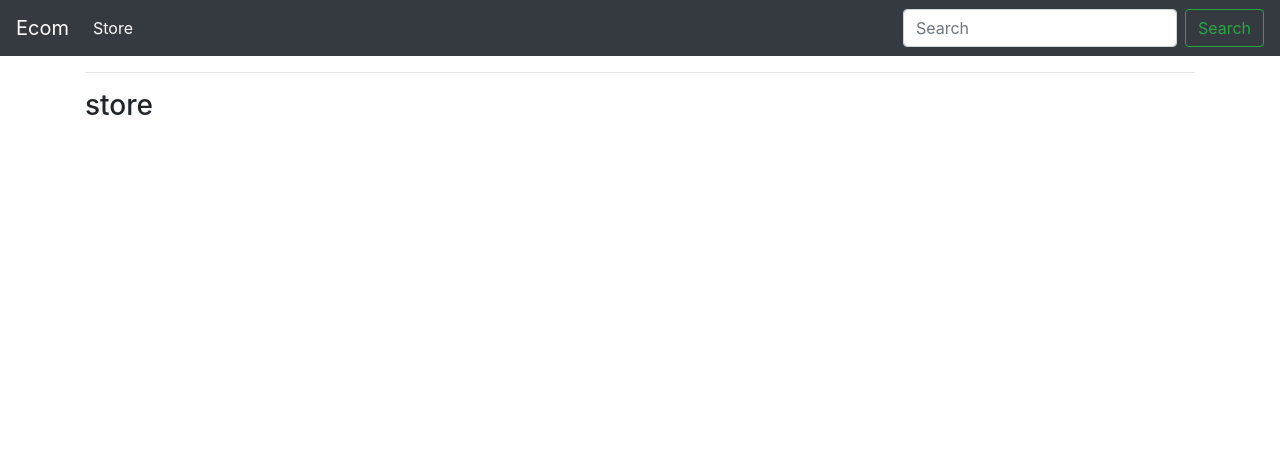
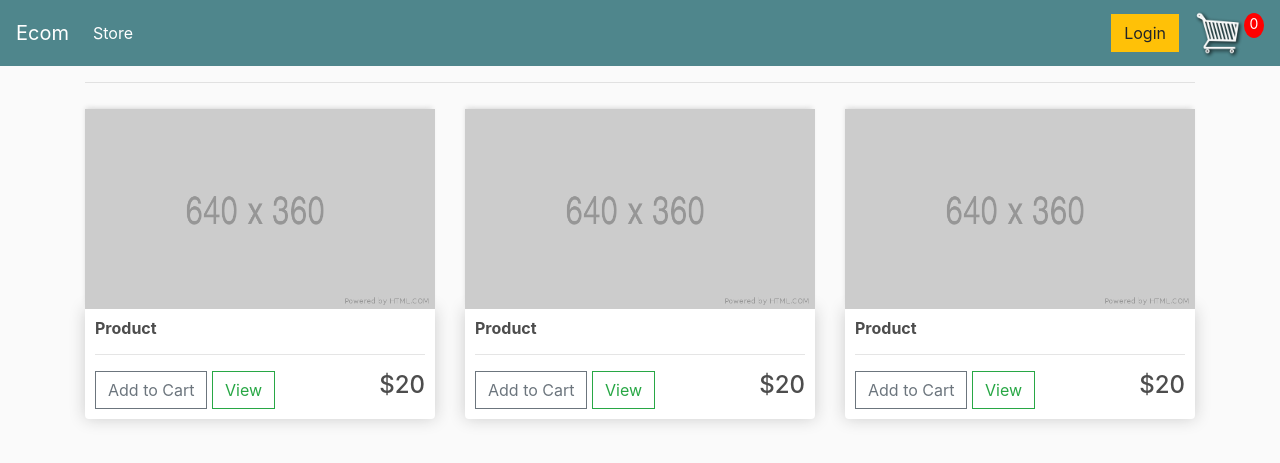
Before and after one commit to Daria200/E-commerce, a Django app: template store/templates/store/store.html in a window 1280 px wide. Shown: the top 463 px of the page. Run offline with Django 3.2, Linux system fonts and the light colour scheme; the template is opened without the code that fills it, so the values that code supplies are empty; parts of the project's set-up code (start-up, migrations or seed data) failed here and were passed over; some libraries are stand-ins or nearby versions.

Commit message:
styling store page

```diff
--- a/static/css/main.css
+++ b/static/css/main.css
@@ -0,0 +1,103 @@
+body {
+  background-color: hsl(0, 0%, 98%);
+}
+
+h1,
+h2,
+h3,
+h4,
+h5,
+h6 {
+  color: hsl(0, 0%, 30%);
+}
+
+.box-element {
+  box-shadow: hsl(0, 0%, 80%) 0 0 16px;
+  background-color: #fff;
+  border-radius: 4px;
+  padding: 10px;
+}
+
+.thumbnail {
+  width: 100%;
+  height: 200px;
+  -webkit-box-shadow: -1px -3px 5px -2px rgba(214, 214, 214, 1);
+  -moz-box-shadow: -1px -3px 5px -2px rgba(214, 214, 214, 1);
+  box-shadow: -1px -3px 5px -2px rgba(214, 214, 214, 1);
+}
+
+.product {
+  border-radius: 0 0 4px 4px;
+}
+
+.bg-dark {
+  background-color: #4f868c !important;
+}
+
+#cart-icon {
+  width: 50px;
+  display: inline-block;
+  margin-left: 15px;
+}
+
+#cart-total {
+  display: block;
+  text-align: center;
+  color: #fff;
+  background-color: red;
+  width: 20px;
+  height: 25px;
+  border-radius: 50%;
+  font-size: 14px;
+}
+
+.col-lg-4,
+.col-lg-6,
+.col-lg-8,
+.col-lg-12 {
+  margin-top: 10px;
+}
+
+.btn {
+  border-radius: 0;
+}
+
+.row-image {
+  width: 100px;
+}
+
+.form-field {
+  width: 250px;
+  display: inline-block;
+  padding: 5px;
+}
+
+.cart-row {
+  display: flex;
+  align-items: flex-stretch;
+  padding-bottom: 10px;
+  margin-bottom: 10px;
+  border-bottom: 1px solid #ececec;
+}
+
+.quantity {
+  display: inline-block;
+  font-weight: 700;
+  padding-right: 10px;
+}
+
+.chg-quantity {
+  width: 12px;
+  cursor: pointer;
+  display: block;
+  margin-top: 5px;
+  transition: 0.1s;
+}
+
+.chg-quantity:hover {
+  opacity: 0.6;
+}
+
+.hidden {
+  display: none !important;
+}
--- a/store/templates/store/main.html
+++ b/store/templates/store/main.html
@@ -1,15 +1,17 @@
+
 <!DOCTYPE html>
 {% load static %}
+
 <html lang="en">
 <head>
     <meta charset="UTF-8">
     <meta http-equiv="X-UA-Compatible" content="IE=edge">
     <meta name="viewport" content="width=device-width, initial-scale=1.0">
     <title>Ecom</title>
-    <link rel="stylesheet" type="text/css" href="{% static 'css/main.css' %}">
-    <meta name="viewport" content="width=device-width, initial-scale=1, maximum-scale=1, minimum-scale=1" />
     <!-- CSS only -->
     <link rel="stylesheet" href="https://maxcdn.bootstrapcdn.com/bootstrap/4.0.0/css/bootstrap.min.css" integrity="sha384-Gn5384xqQ1aoWXA+058RXPxPg6fy4IWvTNh0E263XmFcJlSAwiGgFAW/dAiS6JXm" crossorigin="anonymous">
+    <link rel="stylesheet" href="{% static 'css/main.css' %}">
+    <meta name="viewport" content="width=device-width, initial-scale=1, maximum-scale=1, minimum-scale=1" />
 </head>
 <body>
     <nav class="navbar navbar-expand-lg navbar-dark bg-dark">
@@ -24,10 +26,15 @@
               <a class="nav-link" href="{% url 'store' %}">Store <span class="sr-only">(current)</span></a>
             </li>
           </ul>
-          <form class="form-inline d-flex" >
-            <input class="form-control mr-sm-2" type="search" placeholder="Search" aria-label="Search">
-            <button class="btn btn-outline-success my-2 my-sm-0" type="submit">Search</button>
-          </form>
+          <div class="form-inline my-2 my-lg-0">
+            <a href="#"class="btn btn-warning">Login</a>
+
+            <a href="{% url 'cart' %}">
+               <img  id="cart-icon"  src="{% static 'images/cart.png' %}">
+           </a>
+           <p id="cart-total">0</p>
+
+       </div>
         </div>
     </nav>
 
--- a/store/templates/store/store.html
+++ b/store/templates/store/store.html
@@ -1,5 +1,36 @@
 {% extends 'store/main.html' %}
 {% load static %}
 {% block content %}
-<h3>store</h3>
+<div class="row">
+    <div class="col-lg-4">
+        <img class="thumbnail" src="{% static 'images/placeholder.png' %}" alt="">
+        <div class="box-element product">
+            <h6><strong>Product</strong></h6>
+            <hr>
+            <button  class="btn btn-outline-secondary add-btn">Add to Cart</button>
+            <a class="btn btn-outline-success" href="#">View</a>
+            <h4 style="display: inline-block; float:right">$20</h4>
+        </div>
+    </div>
+    <div class="col-lg-4">
+        <img class="thumbnail" src="{% static 'images/placeholder.png' %}" alt="">
+        <div class="box-element product">
+            <h6><strong>Product</strong></h6>
+            <hr>
+            <button  class="btn btn-outline-secondary add-btn">Add to Cart</button>
+            <a class="btn btn-outline-success" href="#">View</a>
+            <h4 style="display: inline-block; float:right">$20</h4>
+        </div>
+    </div>
+    <div class="col-lg-4">
+        <img class="thumbnail" src="{% static 'images/placeholder.png' %}" alt="">
+        <div class="box-element product">
+            <h6><strong>Product</strong></h6>
+            <hr>
+            <button  class="btn btn-outline-secondary add-btn">Add to Cart</button>
+            <a class="btn btn-outline-success" href="#">View</a>
+            <h4 style="display: inline-block; float:right">$20</h4>
+        </div>
+    </div>
+</div>
 {% endblock %}
```
Also changed, not shown: static/images/placeholder.png (added).
